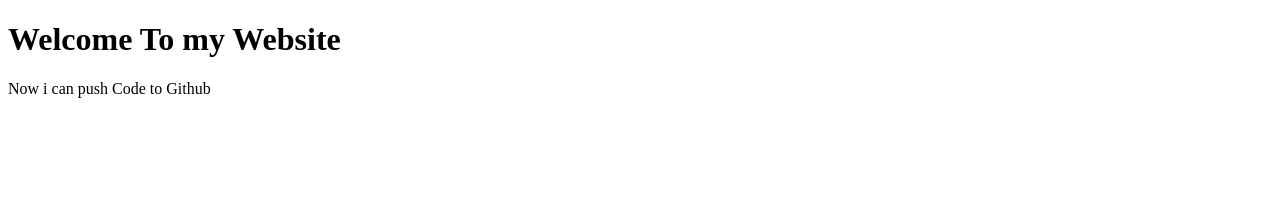
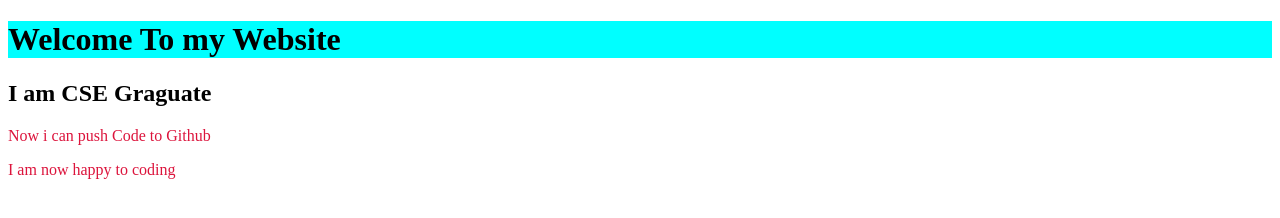
Before and after one commit to annysen/my-second-repo, a plain HTML site: page index.html in a window 1280 px wide. Drawn offline with Linux system fonts and the light colour scheme.

Commit message:
css file are added

```diff
--- a/index.html
+++ b/index.html
@@ -5,9 +5,12 @@
     <meta http-equiv="X-UA-Compatible" content="IE=edge">
     <meta name="viewport" content="width=device-width, initial-scale=1.0">
     <title>My Second Github Repo</title>
+    <link rel="stylesheet" href="style.css">
 </head>
 <body>
     <h1>Welcome To my Website</h1>
+    <h2>I am CSE Graguate</h2>
     <p>Now i can push Code to Github</p>
+    <p>I am now happy to coding</p>
 </body>
 </html>
--- /dev/null
+++ b/style.css
@@ -0,0 +1,9 @@
+h1{
+    background-color: aqua;
+}
+h3{
+    color: brown;
+}
+p{
+    color: crimson;
+}
```
